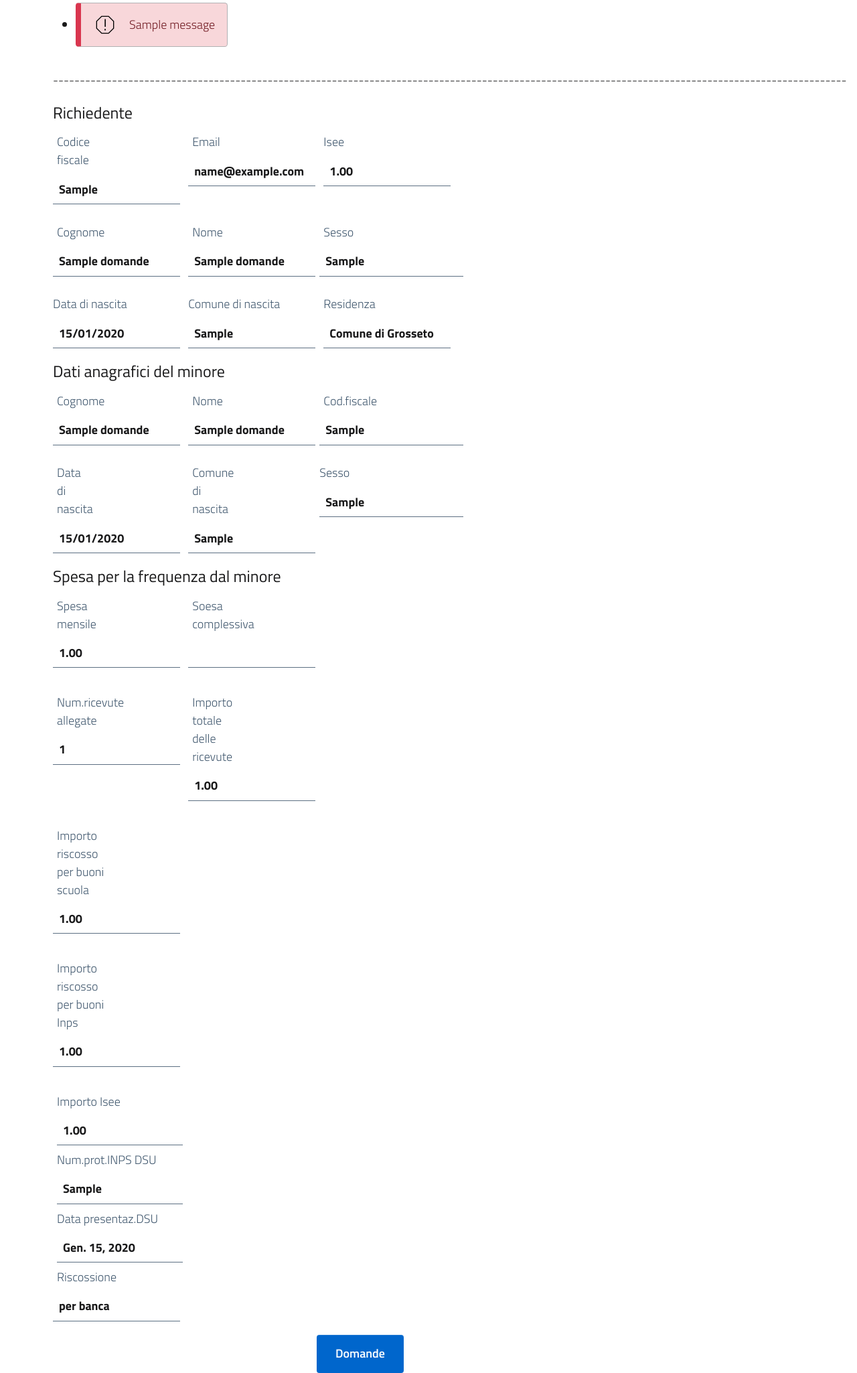
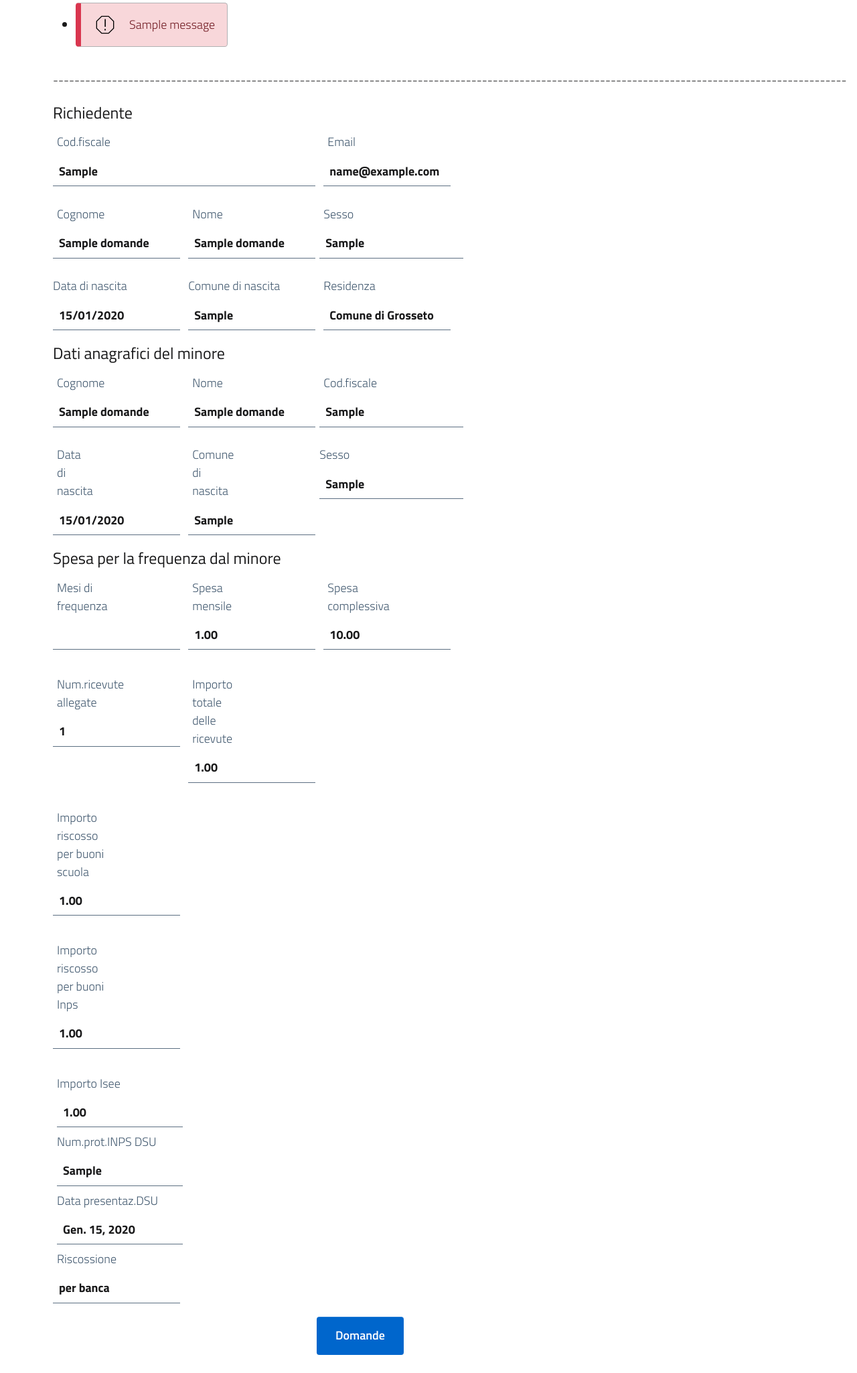
Before and after one commit to tonilavo/buonisc_miur, a Django app: template front/templates/rivedi_domanda.html in a window 1280 px wide. Shown: the part 234-2284 px from the top of the page at 67% size. After the commit the page ends 2257 px from the top, so only its background shows below. Run offline with Django 3.2, Linux system fonts and the light colour scheme; the template is opened without the code that fills it: values that come from a table or form of the project are taken from there, others are empty; tables that the repository leaves empty hold one stand-in row (values such as "Sample post"); one stand-in notice (Sample message) is shown; parts of the project's set-up code (start-up, migrations or seed data) failed here and were passed over; some libraries are stand-ins or nearby versions.

Commit message:
Add files via upload

```diff
--- a/front/templates/rivedi_domanda.html
+++ b/front/templates/rivedi_domanda.html
@@ -24,18 +24,14 @@
 
 				 <form  novalidate method="post" action=".">
 				 <div class="row" style="padding-bottom: 20px;">
-					 <div class="col-sm-2" >
-						 <label for="cf_richiedente" class="col-sm-2 col-form-label">Codice fiscale</label>
+					 <div class="col-md-4" >
+						 <label for="cf_richiedente" class="col-md-4 col-form-label">Cod.fiscale</label>
 						   <input type="text" readonly class="form-control-plaintext" id="id_so_cod" value="{{ data.so_cod_fis}}">
 					 </div>
 					 <div class="col-sm-2" >
-						<label for="email" class="col-sm-2 col-form-label">Email</label>
+						<label for="email" class="col-md-4 col-form-label">Email</label>
 						  <input type="text" readonly class="form-control-plaintext" id="id_so_email" value="{{ data.so_email}}">
 					</div>
-					 <div class="col-sm-2">
-						 <label for="isee" class="col-sm-0 col-form-label">Isee</label>
-						   <input type="text" readonly class="form-control-plaintext" id="id_isee" value="{{ data.pr_isee }}">
-					 </div>
 				 </div>
 				 <div class="row" style="padding-bottom: 20px;" >
 					 <div class="col-sm-2" >
@@ -102,13 +98,17 @@
 				</div>
 				<h5>Spesa per la frequenza dal minore</h5>
 				<div class="row" style="padding-bottom: 30px;">
-							<div class="col-sm-2">
-								<label for="id_pr_mesi_frequenza" class="col-sm-6 col-form-label">Spesa mensile</label>
-								  <input type="text" readonly class="form-control-plaintext" id="id_pr_mesi_frequenza" value="{{ data.pr_spesa_mese }}">
+						<div class="col-sm-2">
+							<label for="id_pr_mesi_frequenza" class="col-sm-6 col-form-label">Mesi di frequenza</label>
+								<input type="text" readonly class="form-control-plaintext" id="id_pr_mesi_frequenza" value="{{ data.pr_mesi_frequenza }}">
 							</div>
 							<div class="col-sm-2">
-								<label for="id_pr_retta_mese" class="col-sm-6 col-form-label">Soesa complessiva</label>
-								  <input type="text" readonly class="form-control-plaintext" id="id_pr_mesi_frequenza" value="{{ data.pr_spesa_tot }}">
+								<label for="id_pr_spesa_mese" class="col-sm-6 col-form-label">Spesa mensile</label>
+								  <input type="text" readonly class="form-control-plaintext" id="id_pr_spesa_mese" value="{{ data.pr_spesa_mese }}">
+							</div>
+							<div class="col-sm-2">
+								<label for="id_pr_spesa_totale" class="col-sm-6 col-form-label">Spesa complessiva</label>
+								  <input type="text" readonly class="form-control-plaintext" id="id_pr_spesa_totale" value="{{ data.pr_spesa_totale }}">
 							</div>
 				</div>
 				{% if  data.pr_num_tot_ricevute %}
```
Also changed, not shown: front/templates/testmessages.html (added, +31 -0 lines).
